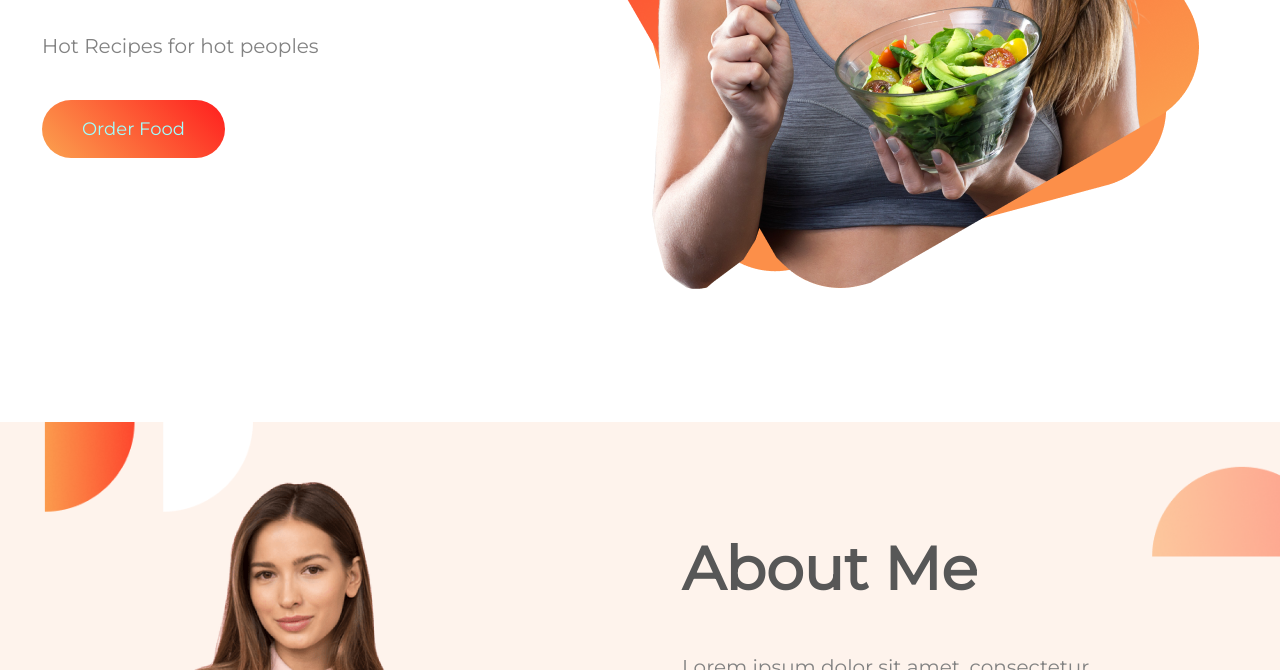
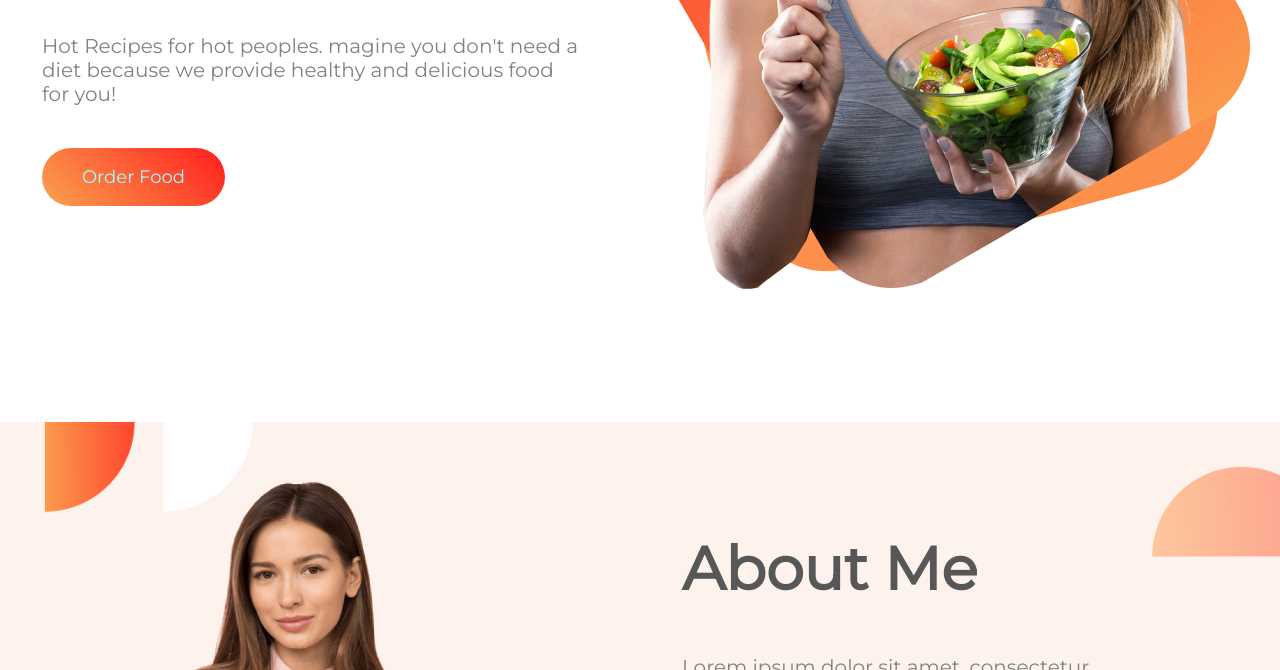
Before and after one commit to Jahidfahad/food-network, a plain HTML site: page index.html in a window 1280 px wide. Shown: the part 430-1100 px from the top of the page. Drawn offline with Linux system fonts and the light colour scheme.

Commit message:
modified

```diff
--- a/index.html
+++ b/index.html
@@ -17,7 +17,7 @@
     <section class="display-flex">
         <div class="half-width order-section">
             <h1><samp>Skip</samp> The Diet, <br> Just Eat Healthy<br> With Food Hut</h1>
-            <p>Hot Recipes for hot peoples</p>
+            <p>Hot Recipes for hot peoples. magine you don't need a diet because we provide healthy and delicious food for you!</p>
             <a class="order-button" href="#">Order Food</a>
         </div>
         <div class="half-width">
```
